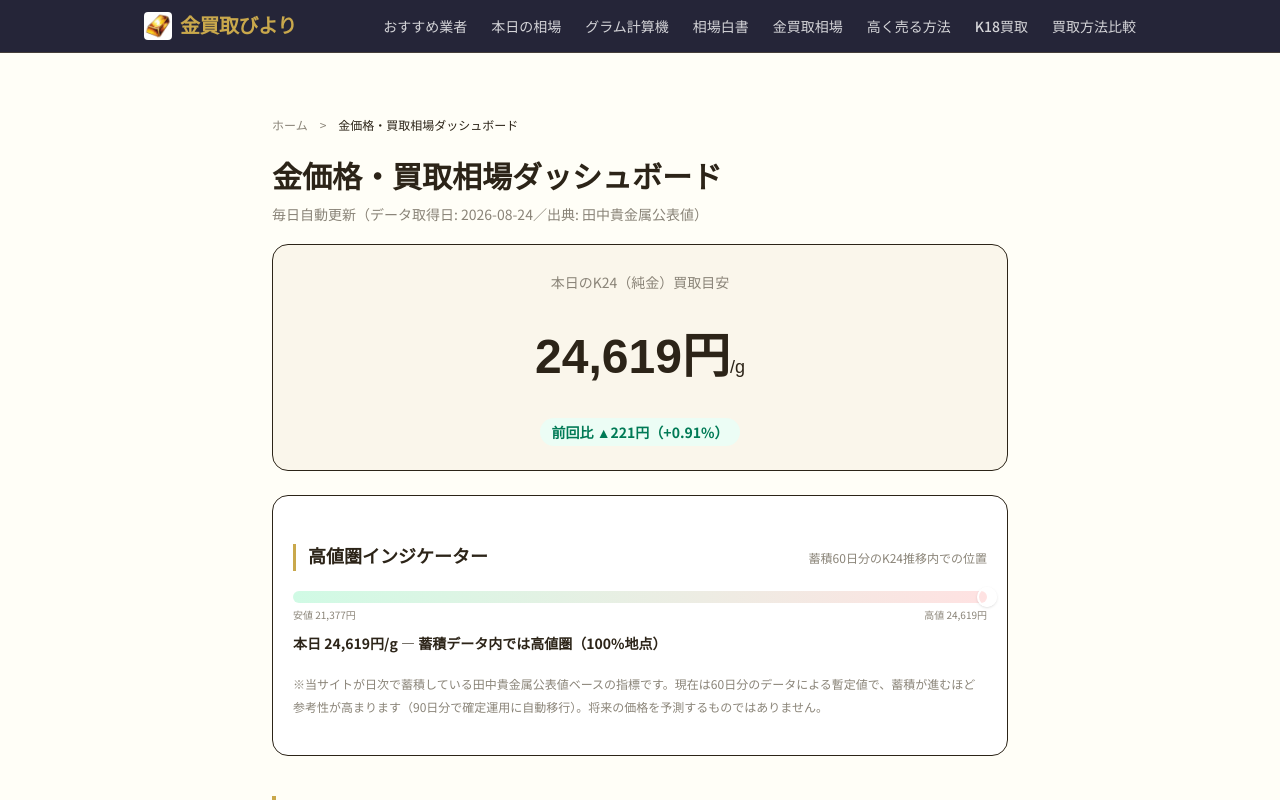
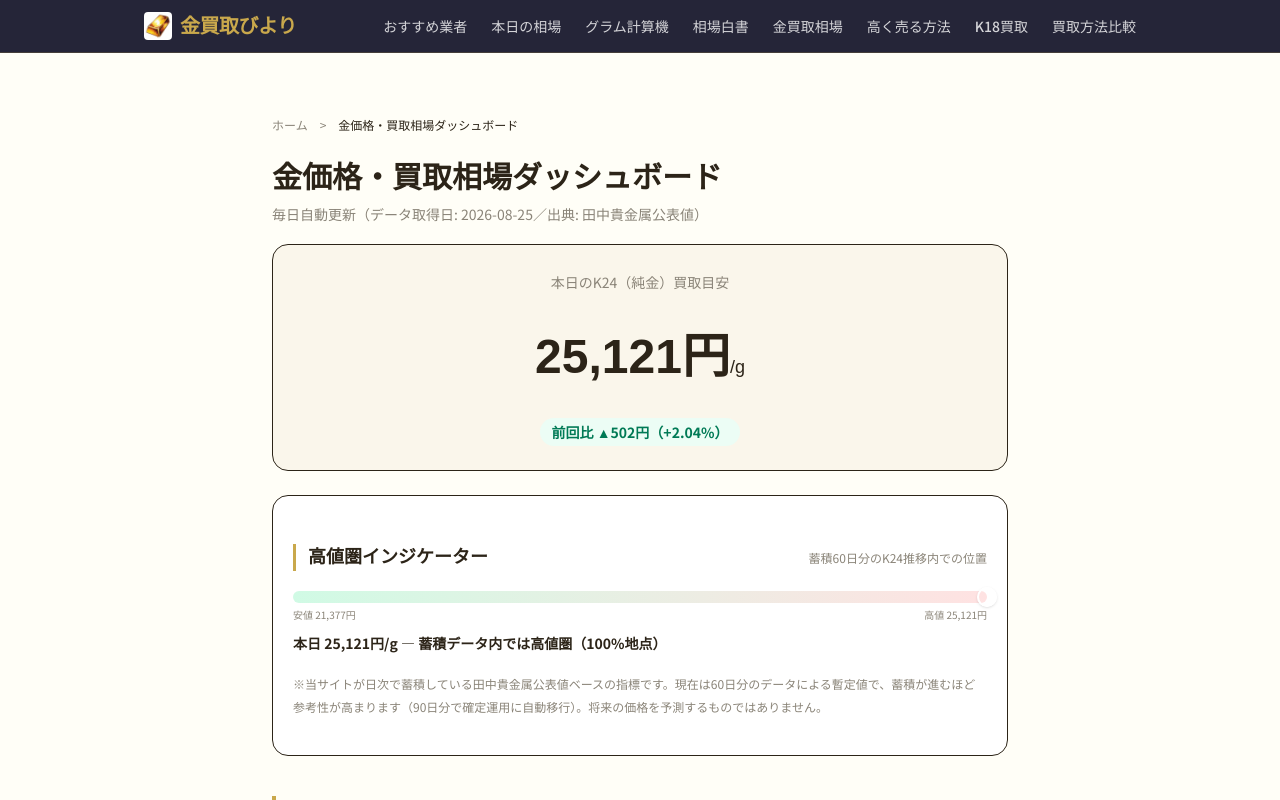
Before and after one commit to webmaster0818/kin-kaitori-biyori, a Next.js app: page /souba-dashboard in a window 1280 px wide. Shown: the top 800 px of the page. Built offline with nearby package versions, Linux system fonts and the light colour scheme; a web font is replaced by a local one.

Commit message:
Daily gold price data: 2026-08-25

```diff
--- a/data/gold-price-history/2026-08.json
+++ b/data/gold-price-history/2026-08.json
@@ -262,5 +262,16 @@
     "k18": 18464,
     "k14": 14361,
     "k10": 10258
+  },
+  {
+    "date": "2026-08-25",
+    "au_buyback": 26168,
+    "pt_buyback": 10354,
+    "ag_buyback": 386.87,
+    "k24": 25121,
+    "k22": 23028,
+    "k18": 18841,
+    "k14": 14654,
+    "k10": 10467
   }
 ]
--- a/data/gold-price-trend.json
+++ b/data/gold-price-trend.json
@@ -1,15 +1,4 @@
 [
-  {
-    "date": "2026-06-26",
-    "au_buyback": 22794,
-    "pt_buyback": 8936,
-    "ag_buyback": 326.37,
-    "k24": 21882,
-    "k22": 20059,
-    "k18": 16412,
-    "k14": 12765,
-    "k10": 9118
-  },
   {
     "date": "2026-06-27",
     "au_buyback": 22818,
@@ -658,5 +647,16 @@
     "k18": 18464,
     "k14": 14361,
     "k10": 10258
+  },
+  {
+    "date": "2026-08-25",
+    "au_buyback": 26168,
+    "pt_buyback": 10354,
+    "ag_buyback": 386.87,
+    "k24": 25121,
+    "k22": 23028,
+    "k18": 18841,
+    "k14": 14654,
+    "k10": 10467
   }
 ]
--- a/data/gold-spot-prices.json
+++ b/data/gold-spot-prices.json
@@ -1,24 +1,24 @@
 {
-  "date": "2026-08-24",
+  "date": "2026-08-25",
   "source": "https://gold.tanaka.co.jp/commodity/souba/",
   "source_label": "田中貴金属",
-  "fetched_at": "2026-08-24T11:05:05.362634",
+  "fetched_at": "2026-08-25T11:05:03.103965",
   "tanaka_official": {
-    "au_buyback_per_g": 25645,
-    "au_retail_per_g": 26001,
-    "pt_buyback_per_g": 10293,
-    "pt_retail_per_g": 10716,
-    "ag_buyback_per_g": 382.14,
-    "ag_retail_per_g": 399.19
+    "au_buyback_per_g": 26168,
+    "au_retail_per_g": 26525,
+    "pt_buyback_per_g": 10354,
+    "pt_retail_per_g": 10776,
+    "ag_buyback_per_g": 386.87,
+    "ag_retail_per_g": 403.92
   },
   "purity_buyback_estimate_per_g": {
-    "k24": 24619,
-    "k22": 22568,
-    "k18": 18464,
-    "k14": 14361,
-    "k10": 10258,
-    "k18wg": 18464,
-    "k18pg": 18464
+    "k24": 25121,
+    "k22": 23028,
+    "k18": 18841,
+    "k14": 14654,
+    "k10": 10467,
+    "k18wg": 18841,
+    "k18pg": 18841
   },
   "note": "純度別価格は田中貴金属公開のK24店頭買取価格から純度比×業者買取平均係数0.96で算出した参考値です。実際の業者査定額は各社・状態・付属品により異なります。"
 }
--- a/public/data/gold-price-history.json
+++ b/public/data/gold-price-history.json
@@ -10,9 +10,9 @@
   "unit": "円/g（税込）",
   "period": {
    "start": "2026-05-28",
-   "end": "2026-08-24"
+   "end": "2026-08-25"
   },
-  "records": 79,
+  "records": 80,
   "caveat": "業者の実際の査定額は状態・付属品・各社の手数料により、この目安を下回るのが一般的です。"
  },
  "data": [
@@ -884,6 +884,17 @@
    "k18": 18464,
    "k14": 14361,
    "k10": 10258
+  },
+  {
+   "date": "2026-08-25",
+   "au_buyback": 26168,
+   "pt_buyback": 10354,
+   "ag_buyback": 386.87,
+   "k24": 25121,
+   "k22": 23028,
+   "k18": 18841,
+   "k14": 14654,
+   "k10": 10467
   }
  ]
 }
--- a/public/data/gold-price-index.json
+++ b/public/data/gold-price-index.json
@@ -10,9 +10,9 @@
   "unit": "円/g（税込）",
   "period": {
    "start": "2026-05-28",
-   "end": "2026-08-24"
+   "end": "2026-08-25"
   },
-  "records": 79,
+  "records": 80,
   "caveat": "業者の実際の査定額は状態・付属品・各社の手数料により、この目安を下回るのが一般的です。",
   "base_date": "2026-05-28",
   "note": "起点日の買取単価を100としたときの推移。値動きの比較用。"
@@ -649,6 +649,14 @@
    "k18": 102.69,
    "k14": 102.7,
    "k10": 102.69
+  },
+  {
+   "date": "2026-08-25",
+   "k24": 104.79,
+   "k22": 104.79,
+   "k18": 104.79,
+   "k14": 104.79,
+   "k10": 104.79
   }
  ]
 }
--- a/public/widget.js
+++ b/public/widget.js
@@ -3,9 +3,9 @@
   if (!s) return;
   var box = document.createElement('div');
   box.setAttribute('style', 'box-sizing:border-box;max-width:320px;font-family:-apple-system,"Hiragino Sans","Noto Sans JP",sans-serif;border:1px solid #d9c58a;border-radius:12px;padding:14px 16px;background:linear-gradient(135deg,#fffdf5,#faf3df);color:#3a3326;line-height:1.5;');
-  box.innerHTML = '<div style="font-size:11px;color:#8a7a55;margin-bottom:4px;">本日の金買取相場の目安（2026-08-24・田中貴金属公表値より純度換算）</div>'
-    + '<div style="font-size:22px;font-weight:700;color:#9a7b2d;">K24 24,619円<span style="font-size:12px;font-weight:400;">/g</span></div>'
-    + '<div style="font-size:13px;margin-top:2px;">K18 18,464円/g ・ K14 14,361円/g</div>'
+  box.innerHTML = '<div style="font-size:11px;color:#8a7a55;margin-bottom:4px;">本日の金買取相場の目安（2026-08-25・田中貴金属公表値より純度換算）</div>'
+    + '<div style="font-size:22px;font-weight:700;color:#9a7b2d;">K24 25,121円<span style="font-size:12px;font-weight:400;">/g</span></div>'
+    + '<div style="font-size:13px;margin-top:2px;">K18 18,841円/g ・ K14 14,654円/g</div>'
     + '<div style="font-size:11px;margin-top:8px;"><a href="https://gold-biyori.com/souba-dashboard/" target="_blank" rel="noopener" style="color:#9a7b2d;text-decoration:underline;">金買取日和｜金価格ダッシュボード</a>（毎日自動更新）</div>'
     + '<div style="font-size:10px;color:#9b8e6e;margin-top:4px;">※理論上の目安。実際の買取額は業者・状態により異なります。</div>';
   s.parentNode.insertBefore(box, s);
```
Also changed, not shown: public/data/gold-price-history.csv, 1 other file (tests, documents, lock files or other folders).
